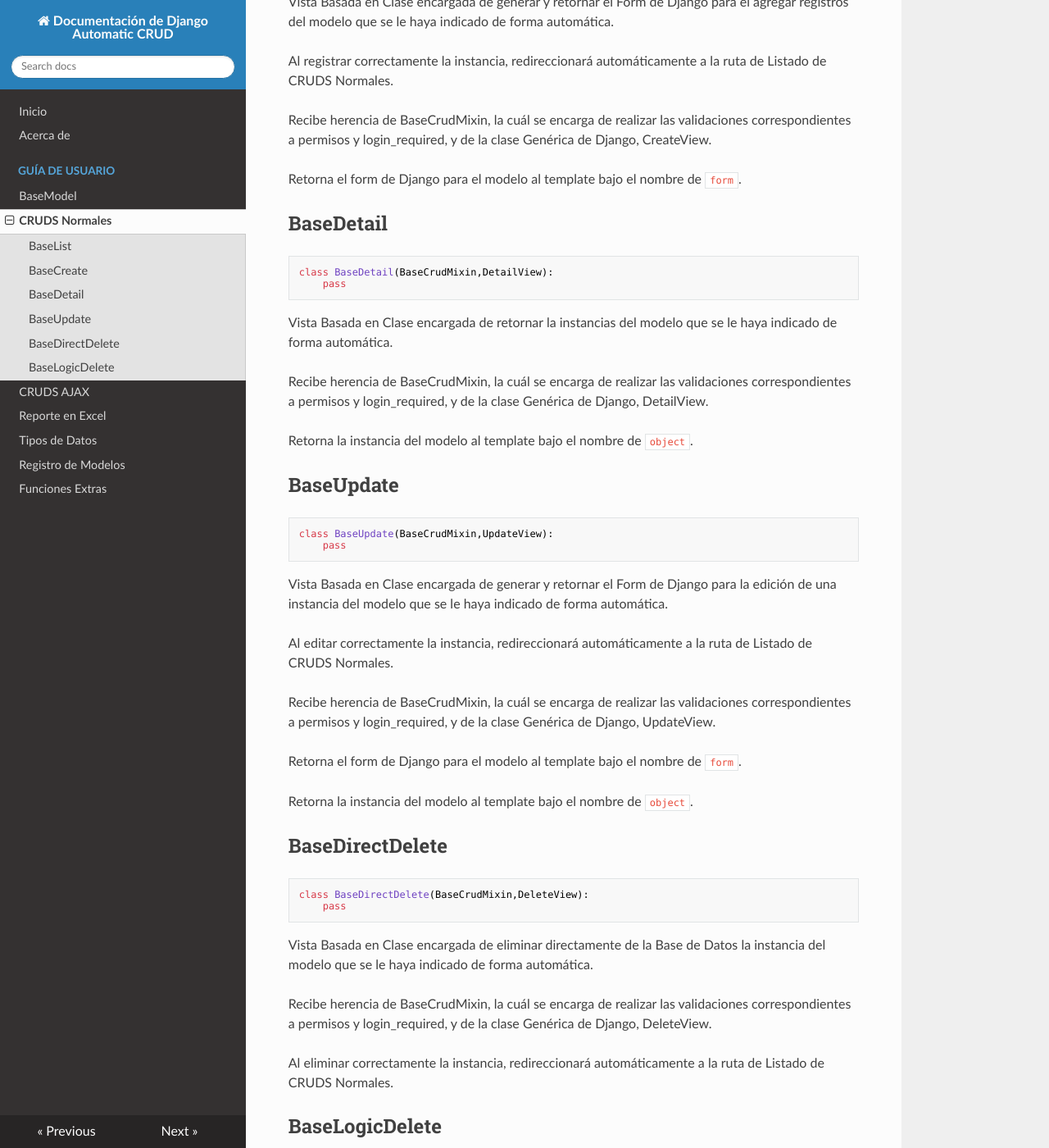
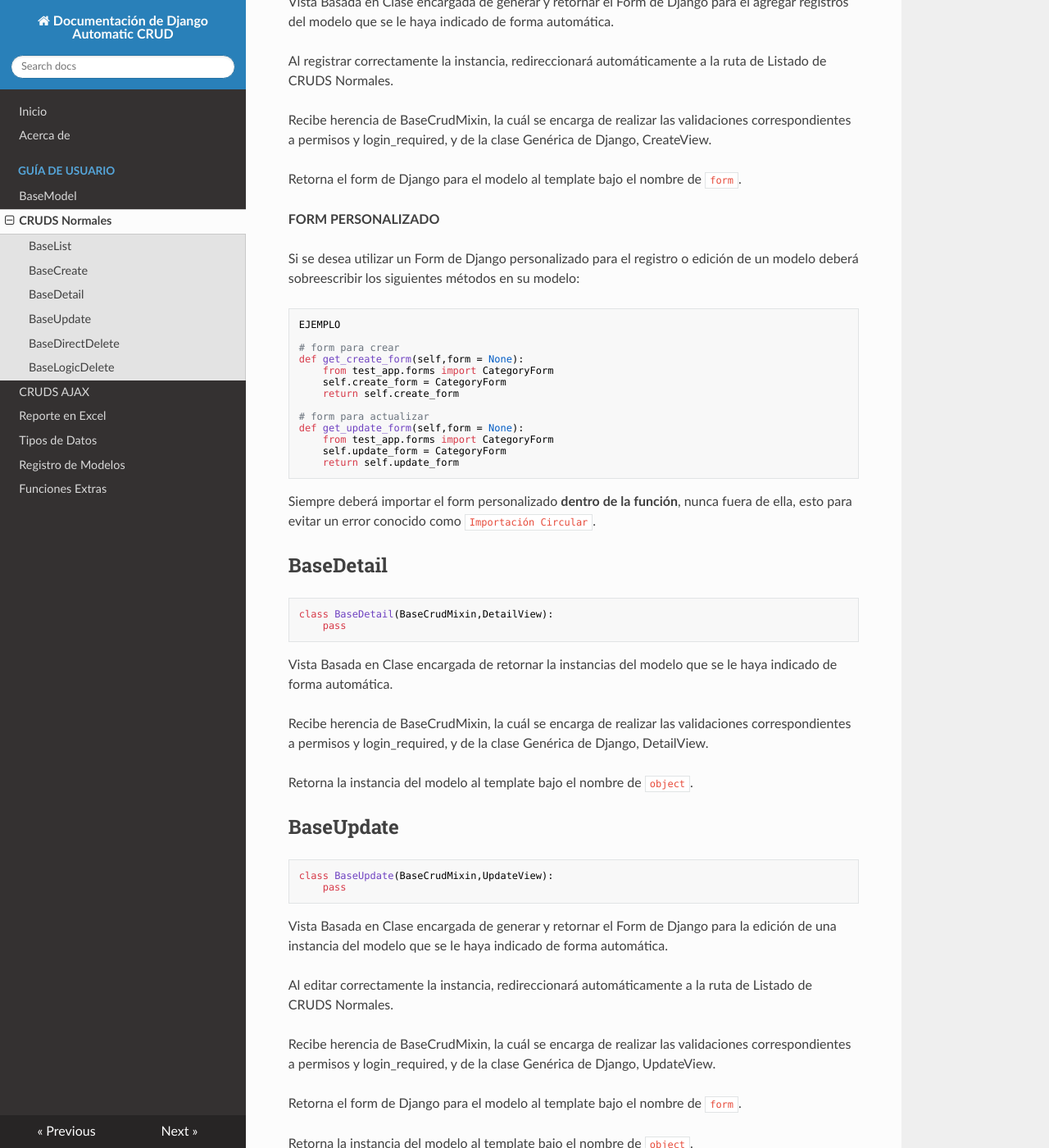
Before and after one commit to developerpe/django-automatic-crud, an MkDocs documentation site: the page built from docs/docs/normal-cruds.md, in a window 1280 px wide and 1400 px high, scrolled down 638 px. Shown: the whole window at 82% size. Built offline with MkDocs 1.6.1, drawn with Linux system fonts in a browser that asks for light colours; nearby versions of some CDN libraries; some of the changed text lies outside the part shown.

Commit message:
corregido form personalizado para crear o editar registro, corregida documentacion

````diff
--- a/docs/docs/normal-cruds.md
+++ b/docs/docs/normal-cruds.md
@@ -27,6 +27,28 @@ Al registrar correctamente la instancia, redireccionará automáticamente a la r
 Recibe herencia de BaseCrudMixin, la cuál se encarga de realizar las validaciones correspondientes a permisos y login_required, y de la clase Genérica de Django, CreateView.
 
 Retorna el form de Django para el modelo al template bajo el nombre de `form`.
+
+**FORM PERSONALIZADO**
+
+Si se desea utilizar un Form de Django personalizado para el registro o edición de un modelo deberá sobreescribir los siguientes métodos en su modelo:
+
+```python
+EJEMPLO
+
+# form para crear
+def get_create_form(self,form = None):
+    from test_app.forms import CategoryForm
+    self.create_form = CategoryForm
+    return self.create_form
+
+# form para actualizar
+def get_update_form(self,form = None):
+    from test_app.forms import CategoryForm
+    self.update_form = CategoryForm
+    return self.update_form
+```
+
+Siempre deberá importar el form personalizado **dentro de la función**, nunca fuera de ella, esto para evitar un error conocido como `Importación Circular`.
 
 ## BaseDetail
 
@@ -58,6 +80,28 @@ Retorna el form de Django para el modelo al template bajo el nombre de `form`.
 
 Retorna la instancia del modelo al template bajo el nombre de `object`.
 
+**FORM PERSONALIZADO**
+
+Si se desea utilizar un Form de Django personalizado para el registro o edición de un modelo deberá sobreescribir los siguientes métodos en su modelo:
+
+```python
+EJEMPLO
+
+# form para crear
+def get_create_form(self,form = None):
+    from test_app.forms import CategoryForm
+    self.create_form = CategoryForm
+    return self.create_form
+
+# form para actualizar
+def get_update_form(self,form = None):
+    from test_app.forms import CategoryForm
+    self.update_form = CategoryForm
+    return self.update_form
+```
+
+Siempre deberá importar el form personalizado **dentro de la función**, nunca fuera de ella, esto para evitar un error conocido como `Importación Circular`.
+
 ## BaseDirectDelete
 
 ```python
````
Also changed, not shown: docs/docs/ajax-cruds.md (+44 -0 lines), docs/docs/index.md (+1 -1 lines), 5 other files.
